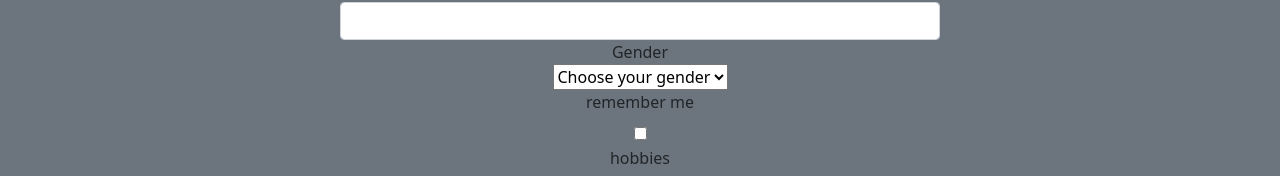
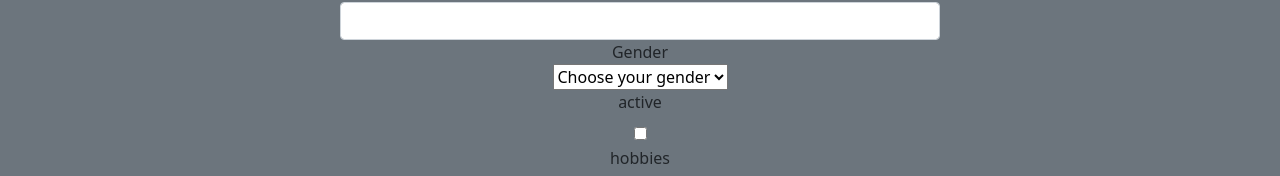
Before and after one commit to alimhmd97/first-react-project, a React (Create React App) app: page /Register in a window 1280 px wide. Shown: the part 316-492 px from the top of the page. Built offline with nearby package versions, Linux system fonts and the light colour scheme.

Commit message:
editedLab4

```diff
--- a/src/components/register/register.jsx
+++ b/src/components/register/register.jsx
@@ -152,7 +152,7 @@ const Register = () => {
                                                     style={{ display: "block" }}
                                                     className="form-label"
                                                 >
-                                                    remember me
+                                                    active
                                                 </label>
                                                 <input
 
```
